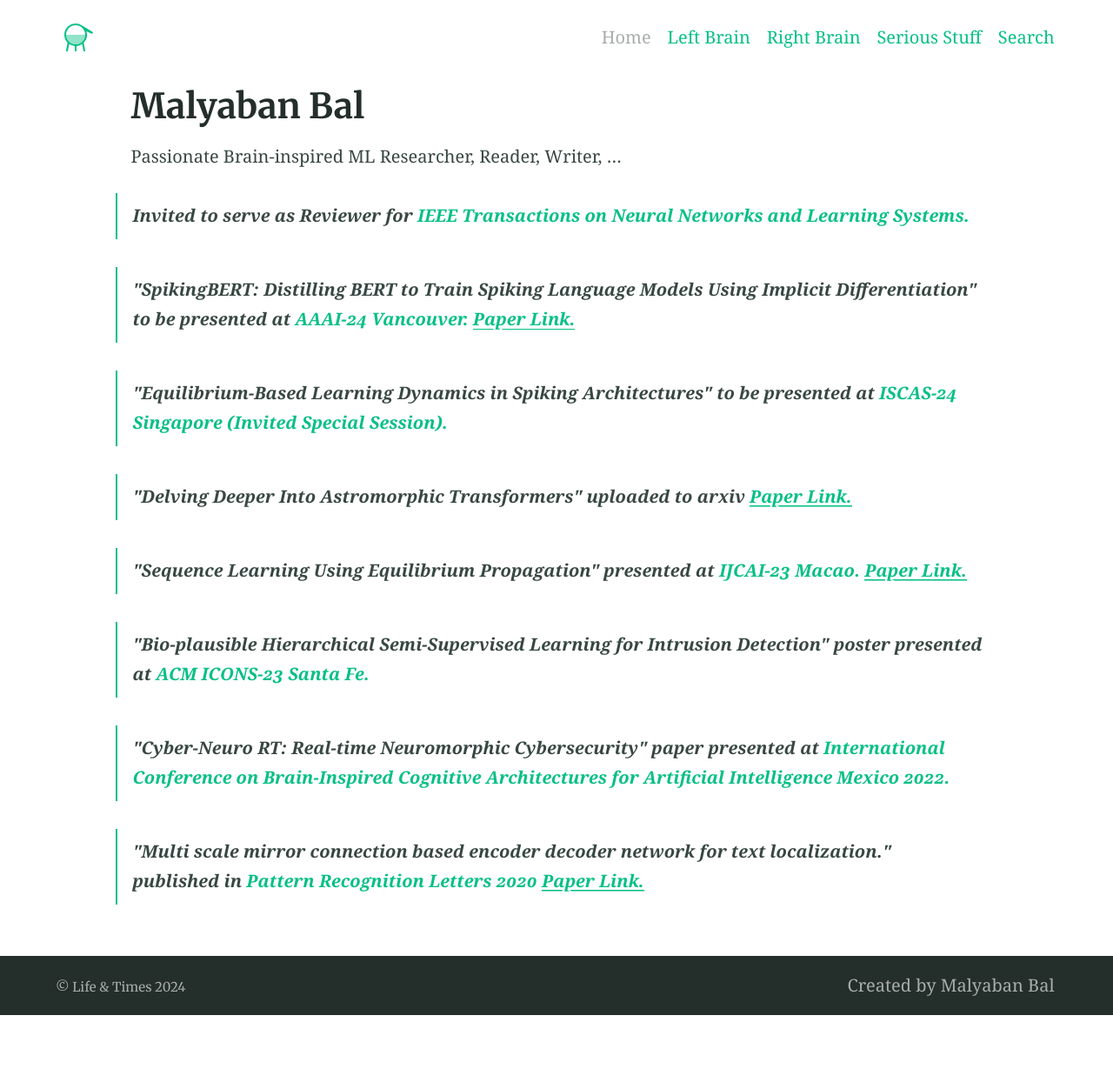
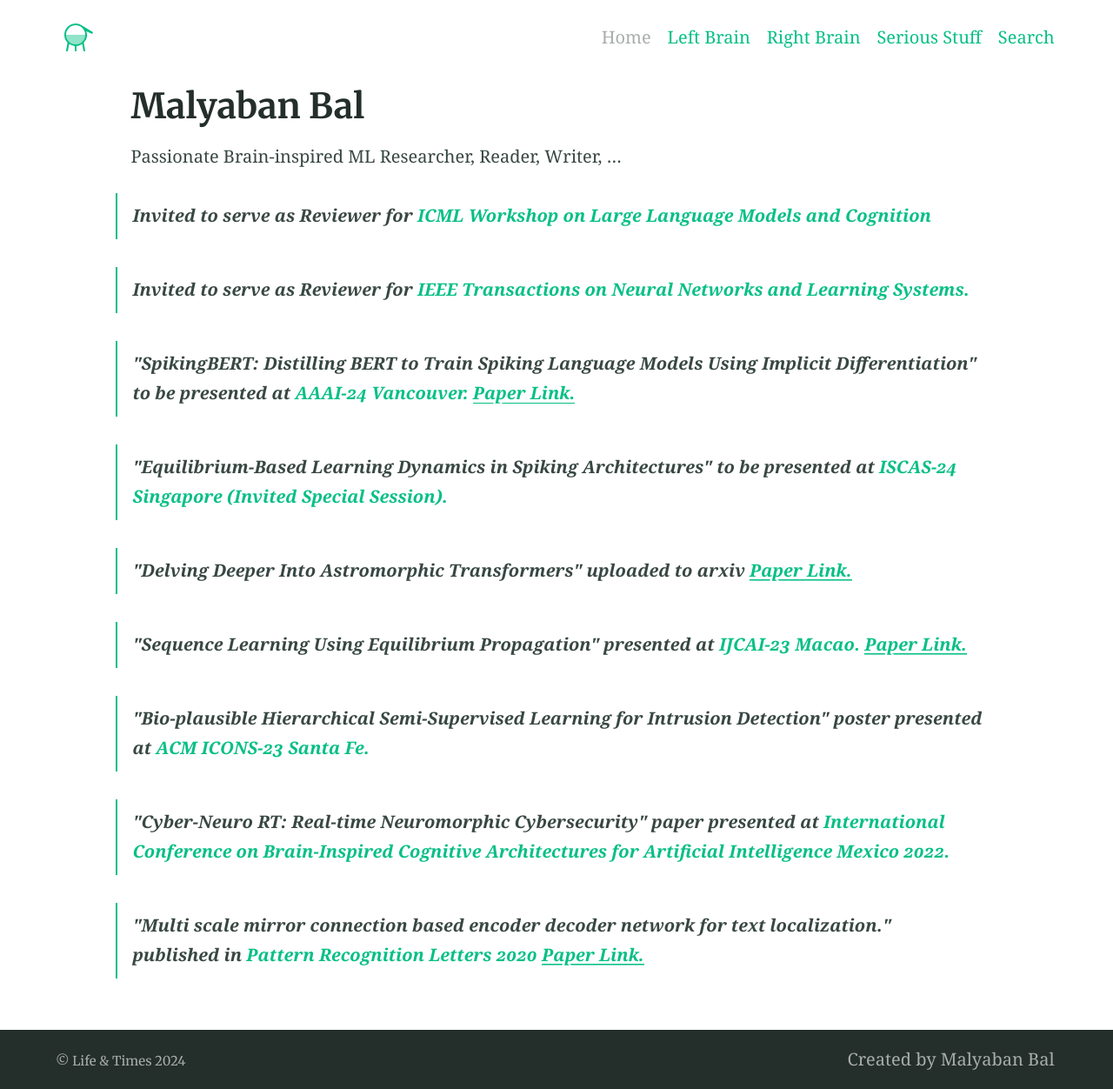
Before and after one commit to dovahkiin1995/dovahkiin1995.github.io, a Jekyll site: the page built from index.md, in a window 1280 px wide. Shown: the whole page at 87% size. Built offline with Jekyll 4.4.1, drawn with Linux system fonts in a browser that asks for light colours; before the commit the page ends 1167 px from its top, so only the background shows below that.

Commit message:
Update index.md

```diff
--- a/index.md
+++ b/index.md
@@ -5,6 +5,7 @@
 Passionate Brain-inspired ML Researcher, Reader, Writer, ...
 
 <blockquote>
+  <p><span>Invited to serve as Reviewer for </span><span style="color:#05bf85;">ICML Workshop on Large Language Models and Cognition </span></p>
   <p><span>Invited to serve as Reviewer for </span><span style="color:#05bf85;">IEEE Transactions on Neural Networks and Learning Systems. </span></p>
   <p><span>"SpikingBERT: Distilling BERT to Train Spiking Language Models Using Implicit Differentiation" to be presented at</span><span style="color:#05bf85;"> AAAI-24 Vancouver.</span> <a href="https://arxiv.org/pdf/2308.10873.pdf">Paper Link.</a></p>
     <p><span>"Equilibrium-Based Learning Dynamics in Spiking Architectures" to be presented at</span><span style="color:#05bf85;"> ISCAS-24 Singapore (Invited Special Session).</span></p>
```
